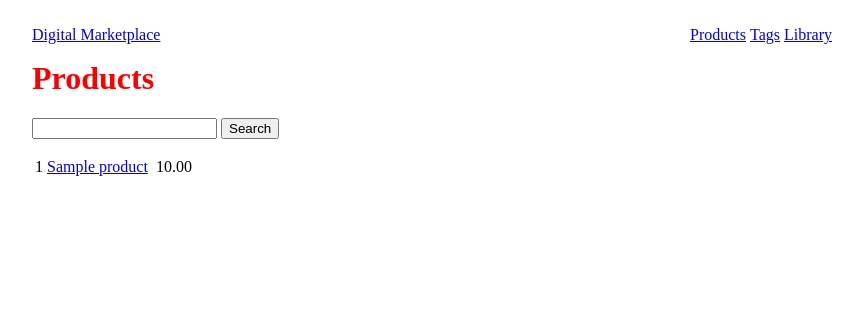
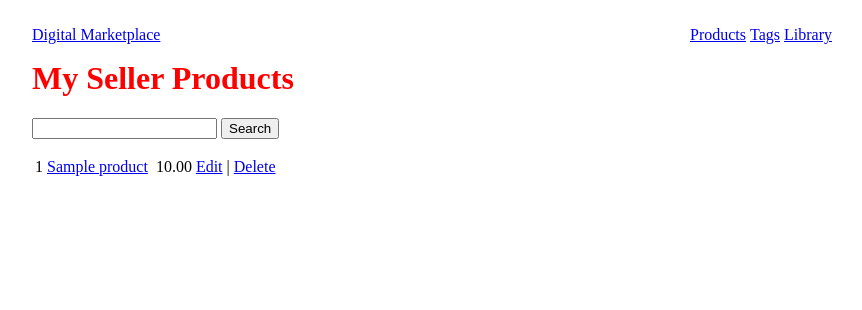
Before and after one commit to EgonSaks/digital_marketplace, a Django app: page /seller/products/ in a window 1280 px wide. Shown: the top 310 px of the page, without its empty margins (208-1070 px from the left). Run offline with Django 3.2, Linux system fonts and the light colour scheme; a user stored in the database is signed in; tables that the repository leaves empty hold one stand-in row (values such as "Sample post"); some libraries are stand-ins or nearby versions.

Commit message:
Add and List Seller Products final

```diff
--- a/src/products/models.py
+++ b/src/products/models.py
@@ -37,6 +37,10 @@ class Product(models.Model):
     def get_absolute_url(self):
         view_name = "products:detail_slug"
         return reverse(view_name, kwargs={"slug": self.slug})
+
+    def get_edit_url(self):
+        view_name = "sellers:product_edit"
+        return reverse(view_name, kwargs={"pk": self.id})
 
     def get_download(self):
         view_name = "products:download_slug"
--- a/src/sellers/urls.py
+++ b/src/sellers/urls.py
@@ -2,6 +2,7 @@ from django.contrib import admin
 from django.urls import path, include
 
 from products.views import (
+        ProductUpdateView,
         ProductCreateView,
         SellerProductListView
 )
@@ -15,5 +16,6 @@ urlpatterns = [
     path('', SellerDashboard.as_view(), name="dashboard"),
     path('transactions/', SellerTransactionListView.as_view(), name="transactions"),
     path('products/', SellerProductListView.as_view(), name="product_list"),#sellers:product_list
+    path('<int:pk>/edit/', ProductUpdateView.as_view(), name="product_edit"),
     path('products/add/', ProductCreateView.as_view(), name="product_create"),
 ]
--- a/src/templates/sellers/product_list_view.html
+++ b/src/templates/sellers/product_list_view.html
@@ -2,7 +2,7 @@
 {% load get_thumbnail %}
 
 {% block content %}
-<h1>Products</h1>
+<h1>My Seller Products</h1>
 <p>
 <form method"GET" action="">
 <input type='text' name='q' placeholder='Search' value=' {{ request.Get.q }}'>
@@ -28,6 +28,9 @@
           </td>
           <td>{{ instance.price }}
           </td>
+          </td>
+          <td><a href='{{ instance.get_edit_url }}'>Edit</a> | <a href='#'>Delete</a>
+          </td>
       </li>
     {% empty %}
       <li> No Products yet.</li>
```
